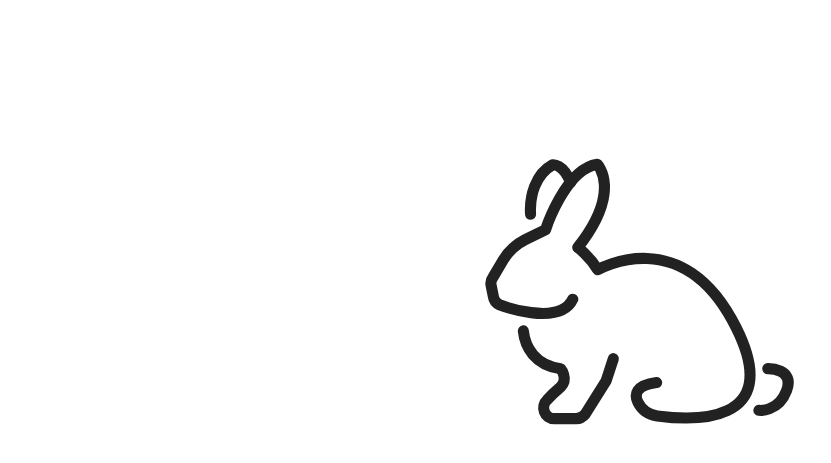
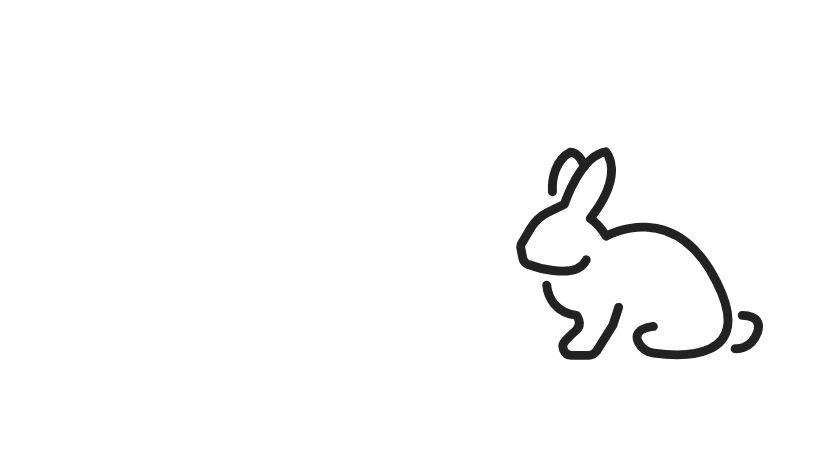
Before and after one commit to cvasqxz/chaucha.art, a plain HTML site: page index.html in a window 1280 px wide. Shown: the part 59-522 px from the top of the page, without its empty margins (0-831 px from the left). Drawn offline with Linux system fonts and the light colour scheme.

Commit message:
tamaño conejo

```diff
--- a/css/base.css
+++ b/css/base.css
@@ -8,5 +8,5 @@
   letter-spacing: .2rem;
   font-weight: 600; }
 
-.conejo { width: 85%; }
-@media (min-width: 550px) { .conejo { width: 400px; } }
+.conejo { width: 70%; }
+@media (min-width: 550px) { .conejo { width: 320px; } }
```
